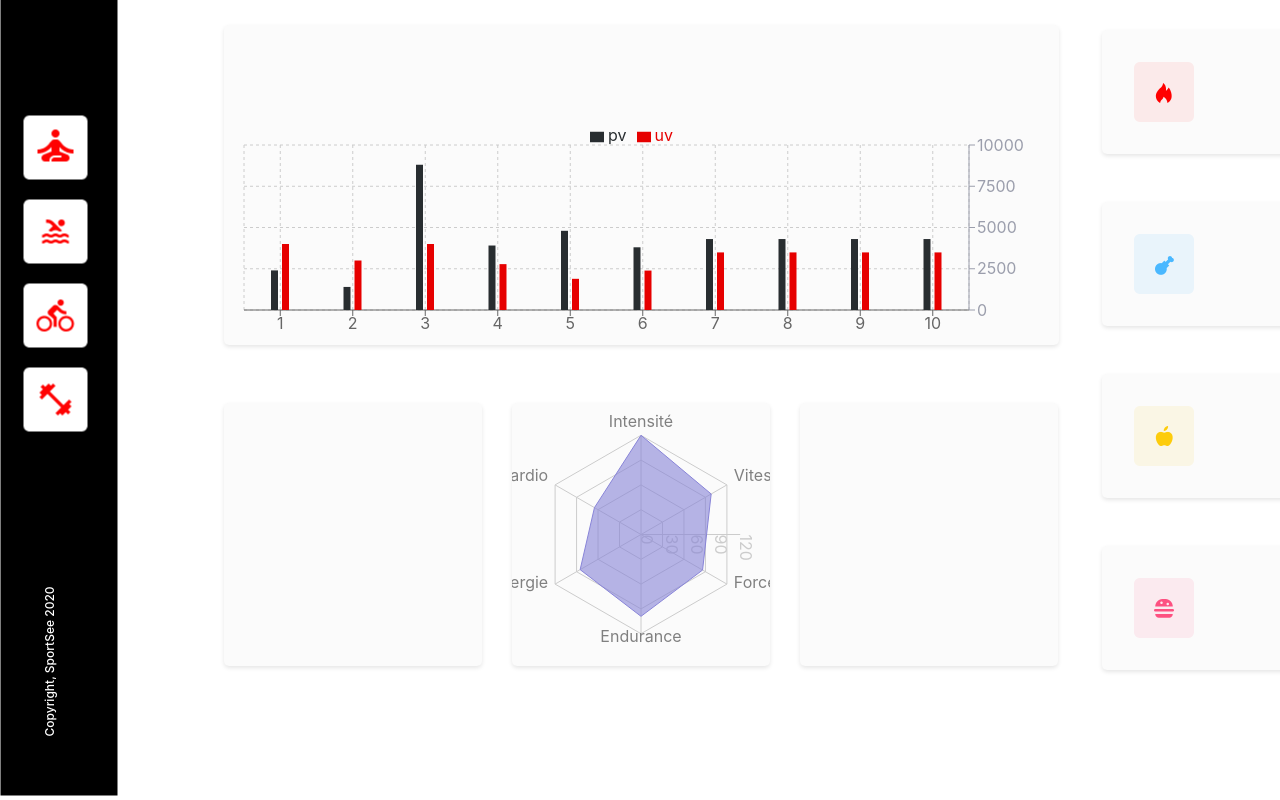
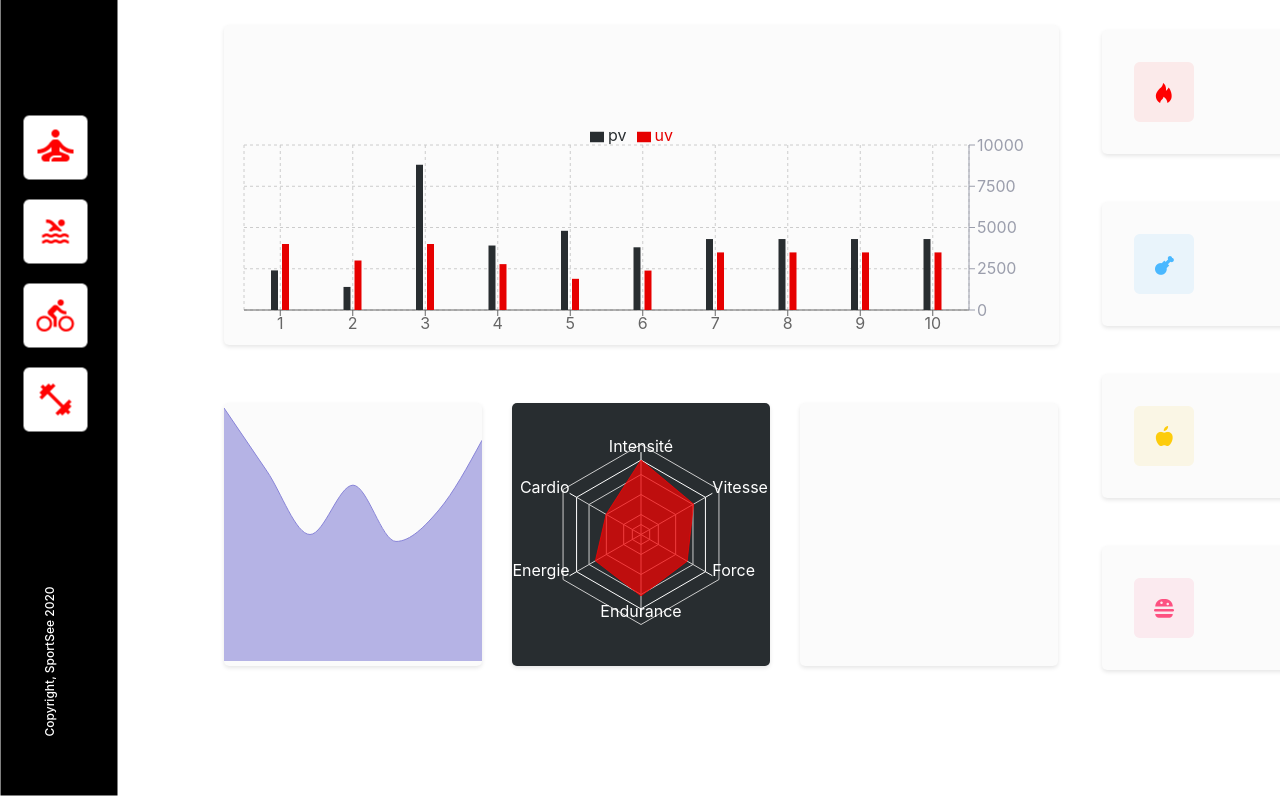
Before and after one commit to JohanLowenski/SportSee, a React (Create React App) app: page / in a window 1280 px wide. Shown: the part 300-1100 px from the top of the page. Built offline with nearby package versions, Linux system fonts and the light colour scheme.

Commit message:
Ajout couleur radar

```diff
--- a/src/components/css/homepage.css
+++ b/src/components/css/homepage.css
@@ -91,3 +91,6 @@
   height: 263px;
   margin-right: 30px;
 }
+.homepage .homepage__section .performance .radar {
+  background-color: #282d30;
+}
--- a/src/components/pages/homepage.js
+++ b/src/components/pages/homepage.js
@@ -7,8 +7,22 @@ import Zen from "../../assets/zen.png";
 import Swim from "../../assets/swim.png";
 import Bike from "../../assets/bike.png";
 import Bodybuilding from "../../assets/bodybuilding.png";
-import { BarChart, Bar, XAxis, YAxis, CartesianGrid, Tooltip, Legend } from "recharts";
-import { Radar, RadarChart, PolarGrid, PolarAngleAxis, PolarRadiusAxis, ResponsiveContainer } from "recharts";
+import {
+  BarChart,
+  Bar,
+  XAxis,
+  YAxis,
+  CartesianGrid,
+  Tooltip,
+  Legend,
+  Radar,
+  RadarChart,
+  PolarGrid,
+  PolarAngleAxis,
+  ResponsiveContainer,
+  AreaChart,
+  Area,
+} from "recharts";
 
 const Homepage = (props) => {
   const data = [
@@ -68,6 +82,51 @@ const Homepage = (props) => {
     },
     {
       name: 10,
+      uv: 3490,
+      pv: 4300,
+      amt: 2100,
+    },
+  ];
+
+  const objective = [
+    {
+      name: "Page A",
+      uv: 4000,
+      pv: 2400,
+      amt: 2400,
+    },
+    {
+      name: "Page B",
+      uv: 3000,
+      pv: 1398,
+      amt: 2210,
+    },
+    {
+      name: "Page C",
+      uv: 2000,
+      pv: 9800,
+      amt: 2290,
+    },
+    {
+      name: "Page D",
+      uv: 2780,
+      pv: 3908,
+      amt: 2000,
+    },
+    {
+      name: "Page E",
+      uv: 1890,
+      pv: 4800,
+      amt: 2181,
+    },
+    {
+      name: "Page F",
+      uv: 2390,
+      pv: 3800,
+      amt: 2500,
+    },
+    {
+      name: "Page G",
       uv: 3490,
       pv: 4300,
       amt: 2100,
@@ -187,14 +246,29 @@ const Homepage = (props) => {
           </ResponsiveContainer>
         </div>
         <div className="performance">
-          <div className="objective"></div>
+          <div className="objective">
+            <ResponsiveContainer width="100%" height="100%">
+              <AreaChart
+                width={200}
+                height={60}
+                data={objective}
+                margin={{
+                  top: 5,
+                  right: 0,
+                  left: 0,
+                  bottom: 5,
+                }}
+              >
+                <Area type="monotone" dataKey="uv" stroke="#8884d8" fill="#8884d8" />
+              </AreaChart>
+            </ResponsiveContainer>
+          </div>
           <div className="radar">
             <ResponsiveContainer width="100%" height="100%">
-              <RadarChart cx="50%" cy="50%" outerRadius="80%" data={radar}>
-                <PolarGrid />
-                <PolarAngleAxis dataKey="subject" />
-                <PolarRadiusAxis />
-                <Radar name="Mike" dataKey="A" stroke="#8884d8" fill="#8884d8" fillOpacity={0.6} />
+              <RadarChart cx="50%" cy="50%" outerRadius="60%" data={radar}>
+                <PolarGrid polarRadius={[10, 20, 40, 60, 90]} />
+                <PolarAngleAxis dataKey="subject" stroke="#ffffff" />
+                <Radar dataKey="A" stroke="#FF0101B2" fill="#FF0101B2" />
               </RadarChart>
             </ResponsiveContainer>
           </div>
--- a/src/components/scss/homepage.scss
+++ b/src/components/scss/homepage.scss
@@ -90,6 +90,9 @@
         height: 263px;
         margin-right: 30px;
       }
+      .radar {
+        background-color: #282d30;
+      }
     }
   }
 }
```
